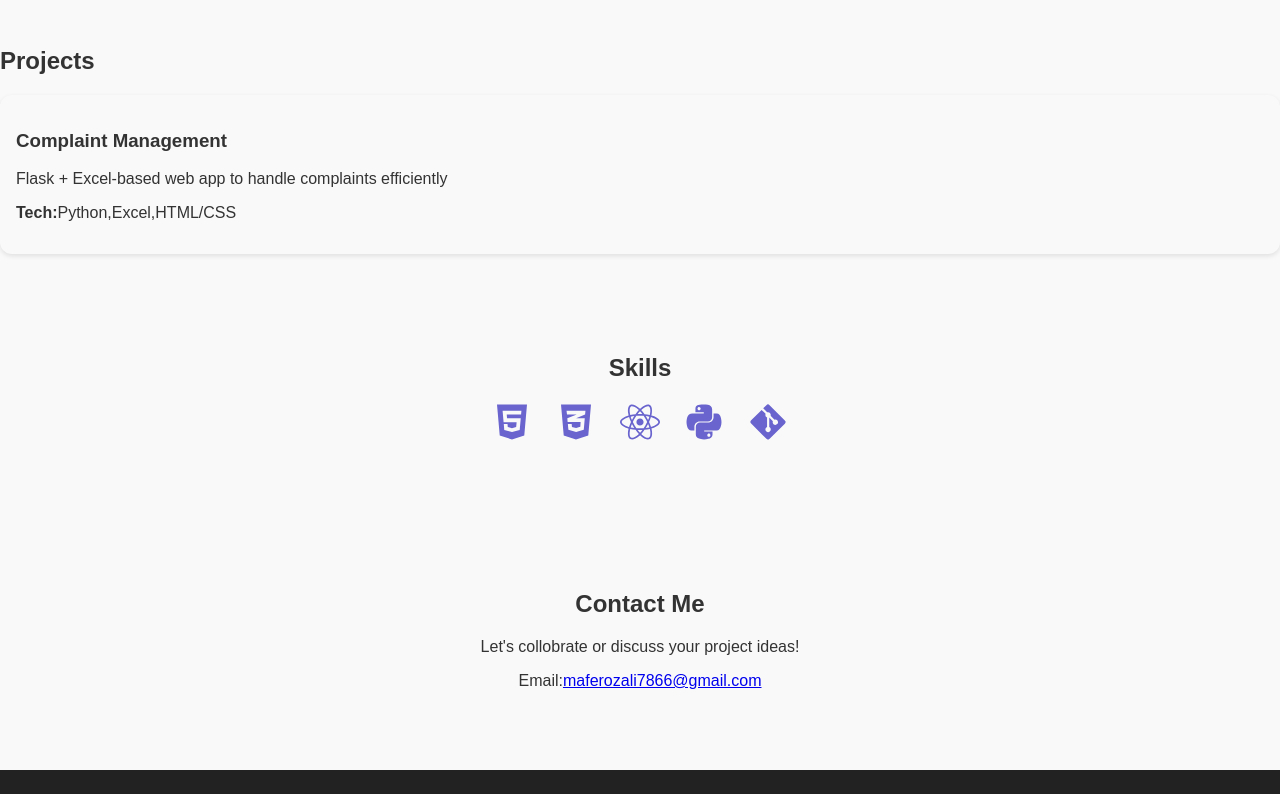
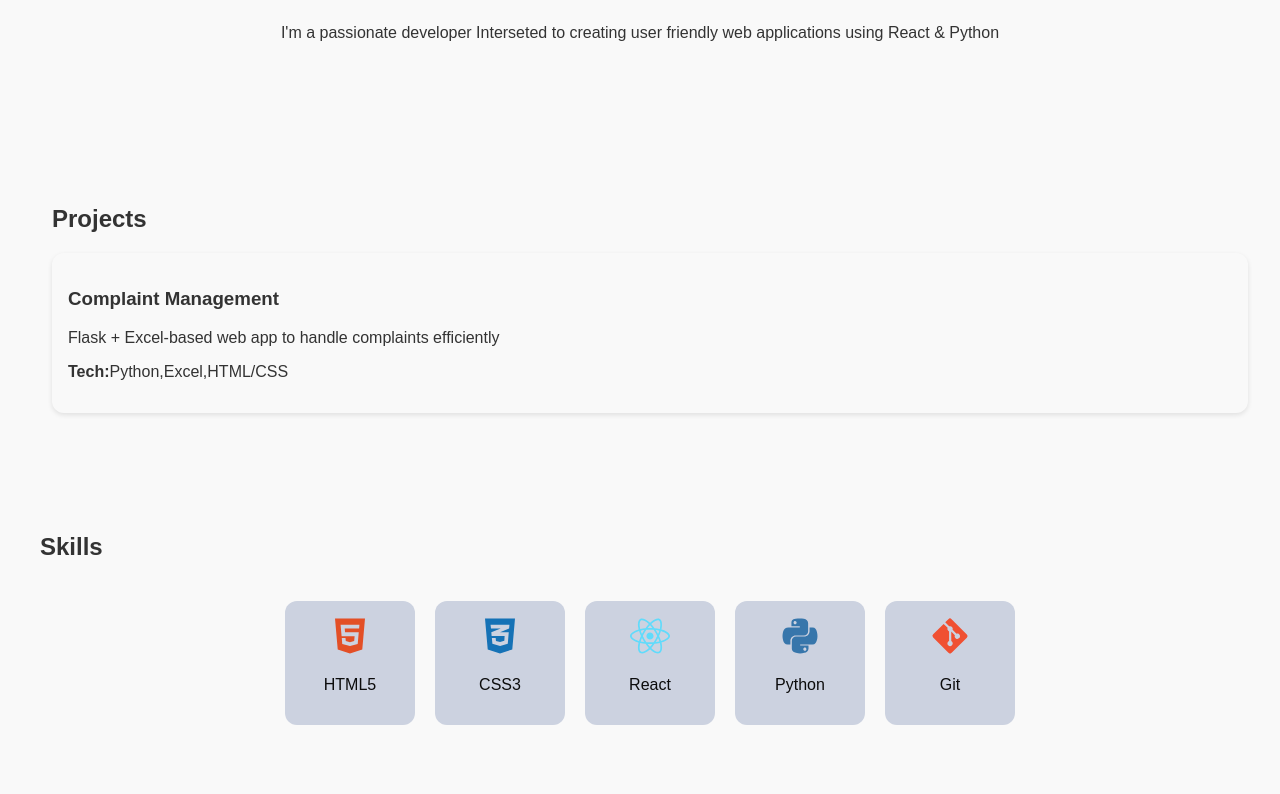
Before and after one commit to MA-FerozAli/my-portfolio, a React (Create React App) app: page / in a window 1280 px wide. Shown: the part 666-1460 px from the top of the page. Built offline with nearby package versions, Linux system fonts and the light colour scheme.

Commit message:
second commit

```diff
--- a/package.json
+++ b/package.json
@@ -18,7 +18,7 @@
     "build": "react-scripts build",
     "test": "react-scripts test",
     "eject": "react-scripts eject",
-     "predeploy":"npm run build",
+    "predeploy":"npm run build",
     "deploy":"gh-pages -d build"
   },
   "eslintConfig": {
--- a/src/App.css
+++ b/src/App.css
@@ -60,14 +60,16 @@ body{
   padding: 4rem 2rem ;
 }
 .about img{
-  width: 500px;
+  width: 150px;
   border-radius: 50%;
   margin-bottom: 1rem;
 }
-.project {
-  background:#0f0f0f;
+.projects {
+
   padding: 4rem 2rem;
-  text-align: center;
+  margin-left: 20px;
+  text-align: left;
+
 }
 .project-lists{
   display: grid;
@@ -82,22 +84,35 @@ body{
   border-radius: 12px;
   box-shadow: 0 2px 5px rgba(0 , 0  ,0, 0.1);
 }
-.skills{
-  text-align: center;
-  padding: 4rem 2rem;
+.skills {
+  padding: 20px;
+  margin-left: 20px;
+  text-align: left;
+
 }
-.icons{
-
+.skill-grid{
   display: flex;
   justify-content: center;
+  gap: 20px;
   flex-wrap: wrap;
-  gap: 1.5rem;
-  font-size: 2.5rem;
-  color: #6964ce;
+  padding: 20px;
+}
+.skill-card{
+  background: #ccd2e0;
+  border-radius: 12px;
+  width: 100px;
+  transition: transform 0.3s;
+  text-align: center;
+  padding: 15px;
+  color: #0c0c0c;
 
 }
+.skill-card:hover{
+  transform: scale(1.05);
+}
+
 .contact{
-  text-align: center;
+  text-align: left;
   padding: 4rem 2rem;
 }
 .footer{
--- a/src/components/About.js
+++ b/src/components/About.js
@@ -3,7 +3,7 @@ import { motion } from "framer-motion";
 function About(){
     return(
         <section id="about" className="about">
-            <motion.img src="" alt="profile"
+            <motion.img src="public\profile.jpg" alt="profile"
             initial={{opacity :0,scale:0.8}}
             transition={{duration :0.6}}
             whileInView={{opacity :1,scale:1}}
--- a/src/components/Skills.js
+++ b/src/components/Skills.js
@@ -3,15 +3,28 @@ import { FaReact,FaPython,FaHtml5,FaCss3Alt,FaGitAlt } from "react-icons/fa";
 
 
 function SKills(){
+    const skills=[
+      {icon:<FaHtml5 size={40} title="HTML5" color="#e34F26"/> ,name:"HTML5"},
+      {icon:<FaCss3Alt size={40} title="CSS" color="#1572B6"/>,name:"CSS3"},
+      {icon: <FaReact size={40} title="REACT" color="#61DBFB"/>,name:"React"},
+      {icon: <FaPython size={40 } title="PYTHON" color="#3776AB"/>,name:"Python"},
+      {icon:<FaGitAlt size={40 } title="GIT" color="#F05032"/>,name:"Git"},
+    ];
     return(
         <section id="skills" className="skills">
             <h2>Skills</h2>
-            <div className="icons">
-                <FaHtml5 size={40} title="HTML5" />
-                <FaCss3Alt size={40} title="CSS" />
-                <FaReact size={40} title="REACT" />
-                <FaPython size={40 } title="PYTHON"/>
-                <FaGitAlt size={40 } title="GIT"/>
+            <div className="skill-grid">
+                {skills.map((s,i)=>(
+                    <div key={i}
+                    className="skill-card" >
+                        {s.icon}
+                        <p>{s.name}</p>
+                        </div>
+                ))}
+
+
+
+
             </div>
         </section>
     );
```
Also changed, not shown: public/profile.jpg (added).
